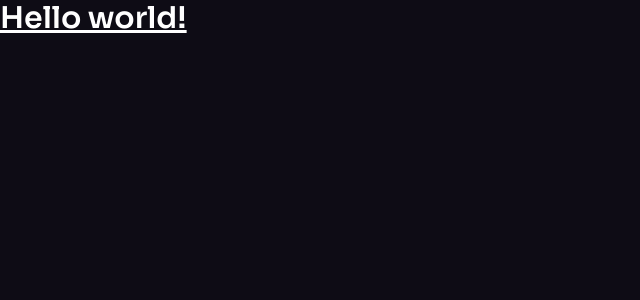
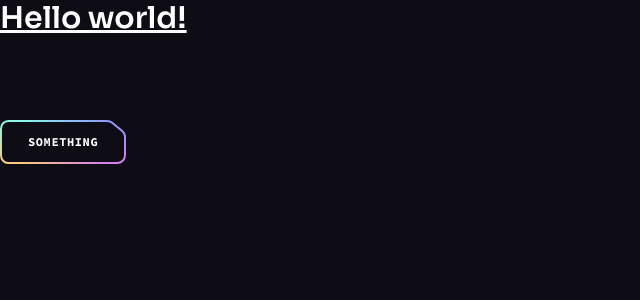
Before and after one commit to aayushjoshi244/brainwave-project, a React (Vite) app: page / in a window 1280 px wide. Shown: the top 300 px of the page, without its empty margins (0-640 px from the left). Built offline with nearby package versions, Linux system fonts and the light colour scheme.

Commit message:
Making components re usable

```diff
--- a/src/App.jsx
+++ b/src/App.jsx
@@ -1,10 +1,21 @@
-function App() {
+import ButtonGradient from './assets/svg/ButtonGradient'
+import Button from './components/Button'
+
+const App = () => {
 
 
   return (
-    <h1 className="text-3xl font-bold underline">
-    Hello world!
-  </h1>
+    <>
+      <h1 className="text-3xl font-bold underline"> Hello world! </h1>
+
+      <div className='pt-[4.75rem] lg:pt-[5.25rem] overflow-hidden'>
+        <Button className='mt-10'>
+          Something
+        </Button>
+      </div>
+      <ButtonGradient />
+
+    </>
   )
 }
 
--- /dev/null
+++ b/src/components/Button.jsx
@@ -0,0 +1,25 @@
+import ButtonSvg from '../assets/svg/ButtonSvg';
+
+const Button = ({ classname, href, onClick, children, px, white }) => {
+  const classes = `button relative inline-flex items-center jusitfy-center h-11 transition-colors hover:text-color-1 ${px || 'px-7'} ${white ? "text-n-8" : "text-n-1"} ${classname || ""}`;
+  const spanClasses = 'relative z-10';
+  const renderButton = () => (
+    <button className={classes}>
+        <span className={spanClasses}>{children}</span>
+        {ButtonSvg(white)}
+    </button>
+  );
+
+  const renderLink = () => (
+    <a href={href} className={classes}>
+      <span className={spanClasses}>{children}</span>
+      {ButtonSvg(white)}
+    </a>
+  );
+
+  return href
+    ? renderLink()
+    : renderButton();
+};
+
+export default Button;
```
